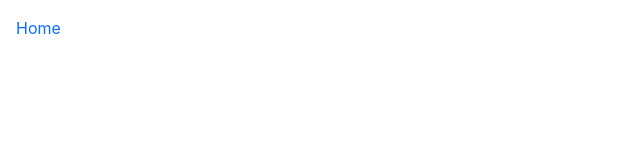
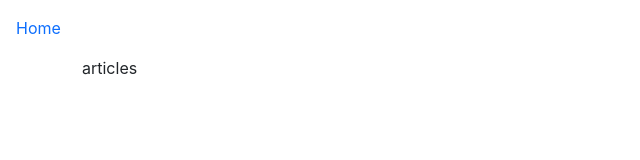
Before and after one commit to oscar-mugambi/mern-subscriptions-laith, a React (Create React App) app in the folder client/: page /articles in a window 1280 px wide. Before the commit this address had no page. Shown: the top 160 px of the page, without its empty margins (0-640 px from the left). Built offline with nearby package versions, Linux system fonts and the light colour scheme.

Commit message:
added articles route

```diff
--- a/client/src/App.tsx
+++ b/client/src/App.tsx
@@ -1,5 +1,6 @@
 import { BrowserRouter, Routes, Route } from 'react-router-dom';
 import Nav from './component/Nav/Nav';
+import Articles from './page/Articles';
 import LandingPage from './page/LandingPage';
 
 function App() {
@@ -8,6 +9,7 @@ function App() {
       <Nav />
       <Routes>
         <Route path='/' element={<LandingPage />} />
+        <Route path='/articles' element={<Articles />} />
       </Routes>
     </BrowserRouter>
   );
--- /dev/null
+++ b/client/src/page/Articles.tsx
@@ -0,0 +1,6 @@
+import React from 'react';
+import { Container } from 'react-bootstrap';
+
+export default function Articles() {
+  return <Container>articles</Container>;
+}
```
